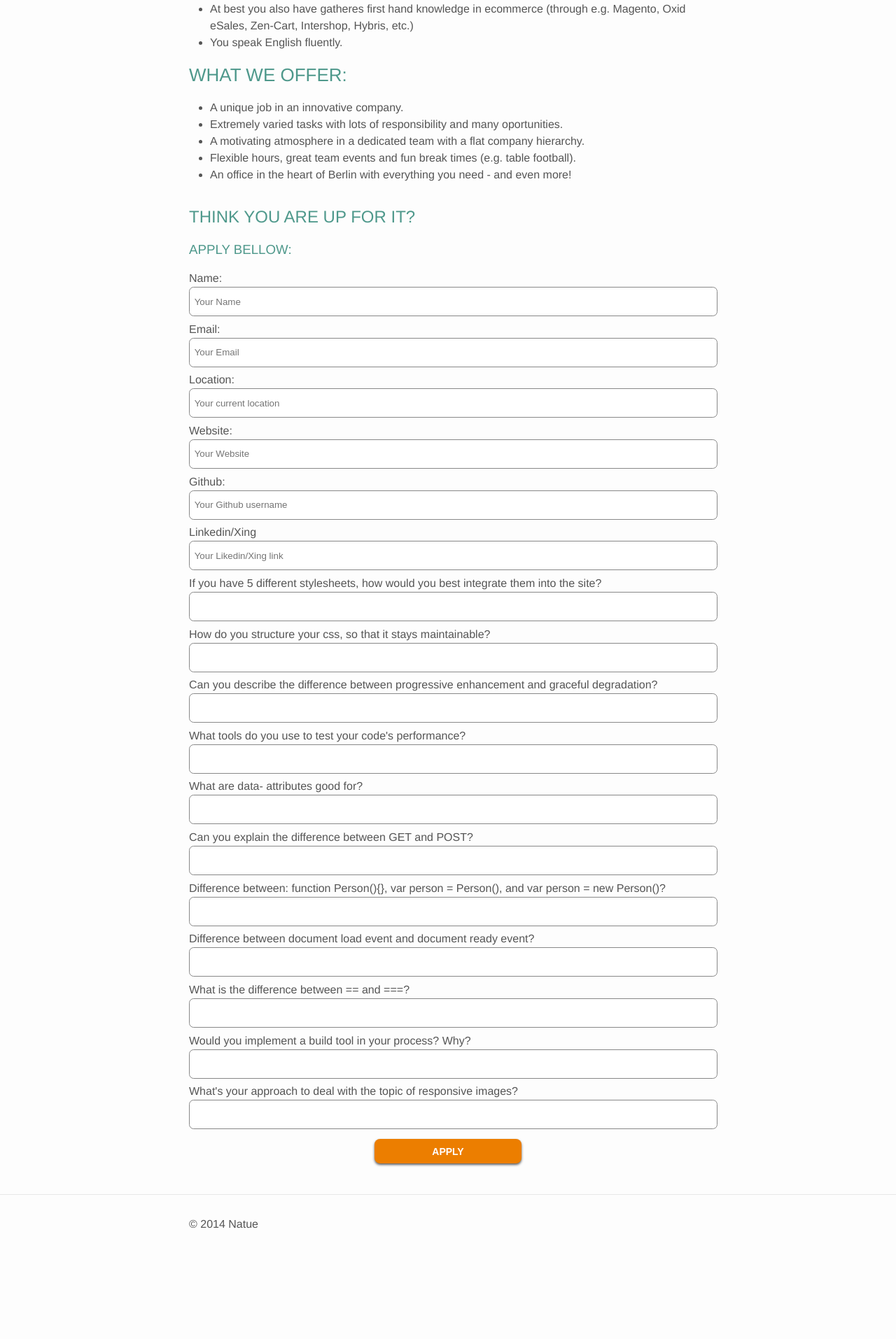
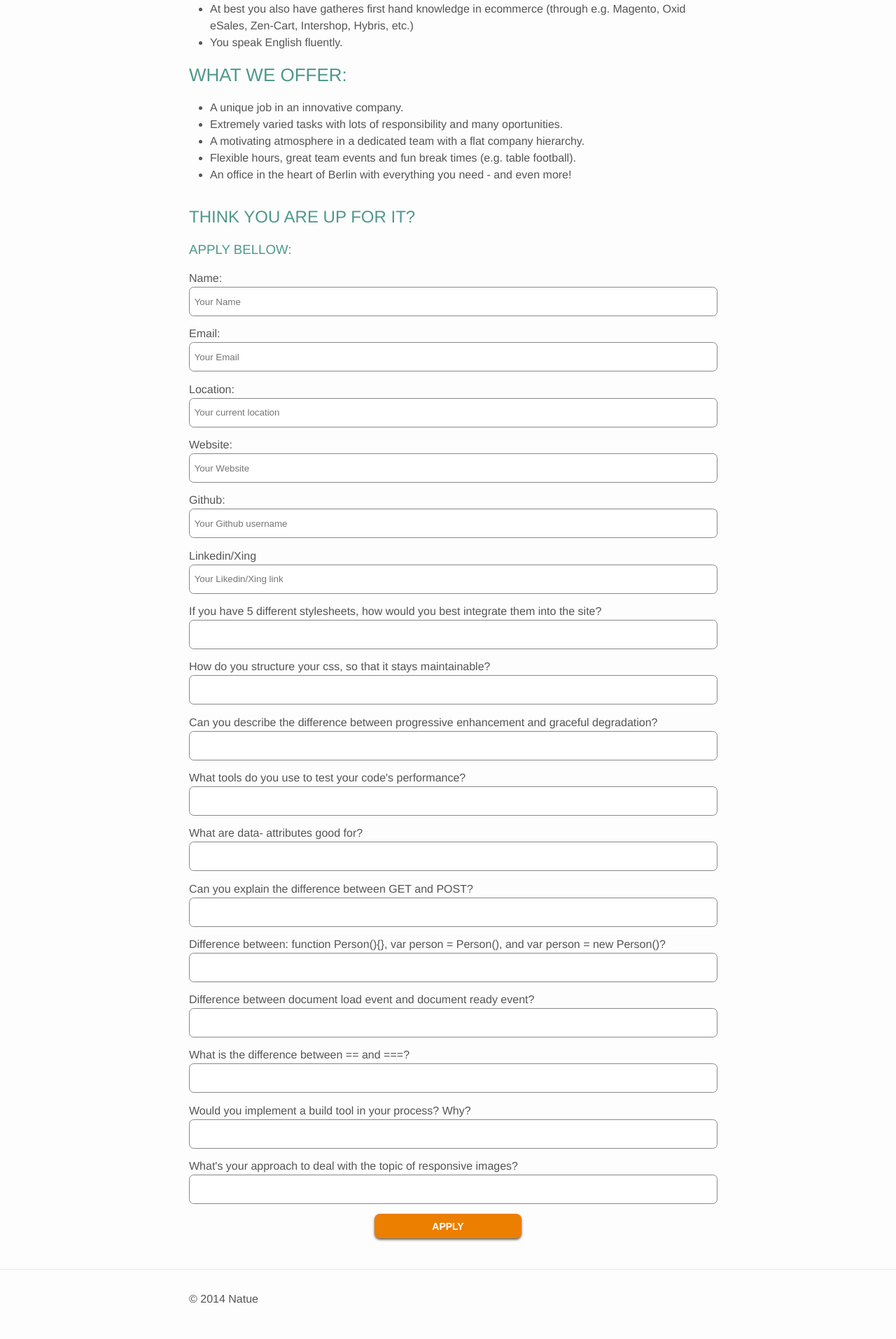
Before and after one commit to natuelabs/jobs, a Jekyll site: the page built from _posts/2014-11-14-frontend-developer.md, in a window 1280 px wide. Shown: the part 796-2710 px from the top of the page at 70% size. Built offline with Jekyll 4.4.1, drawn with Linux system fonts in a browser that asks for light colours; before the commit the page ends 2603 px from its top, so only the background shows below that.

Commit message:
minor fix for forms

```diff
--- a/_sass/_base.scss
+++ b/_sass/_base.scss
@@ -98,8 +98,8 @@ form {
         padding : 0.25em 0.5em;
 
         border : 1px solid #888;
+        margin-bottom : 1em;
 
-        margin-bottom : 0.5em;
 
         outline-color : $brand-color;
 
```
